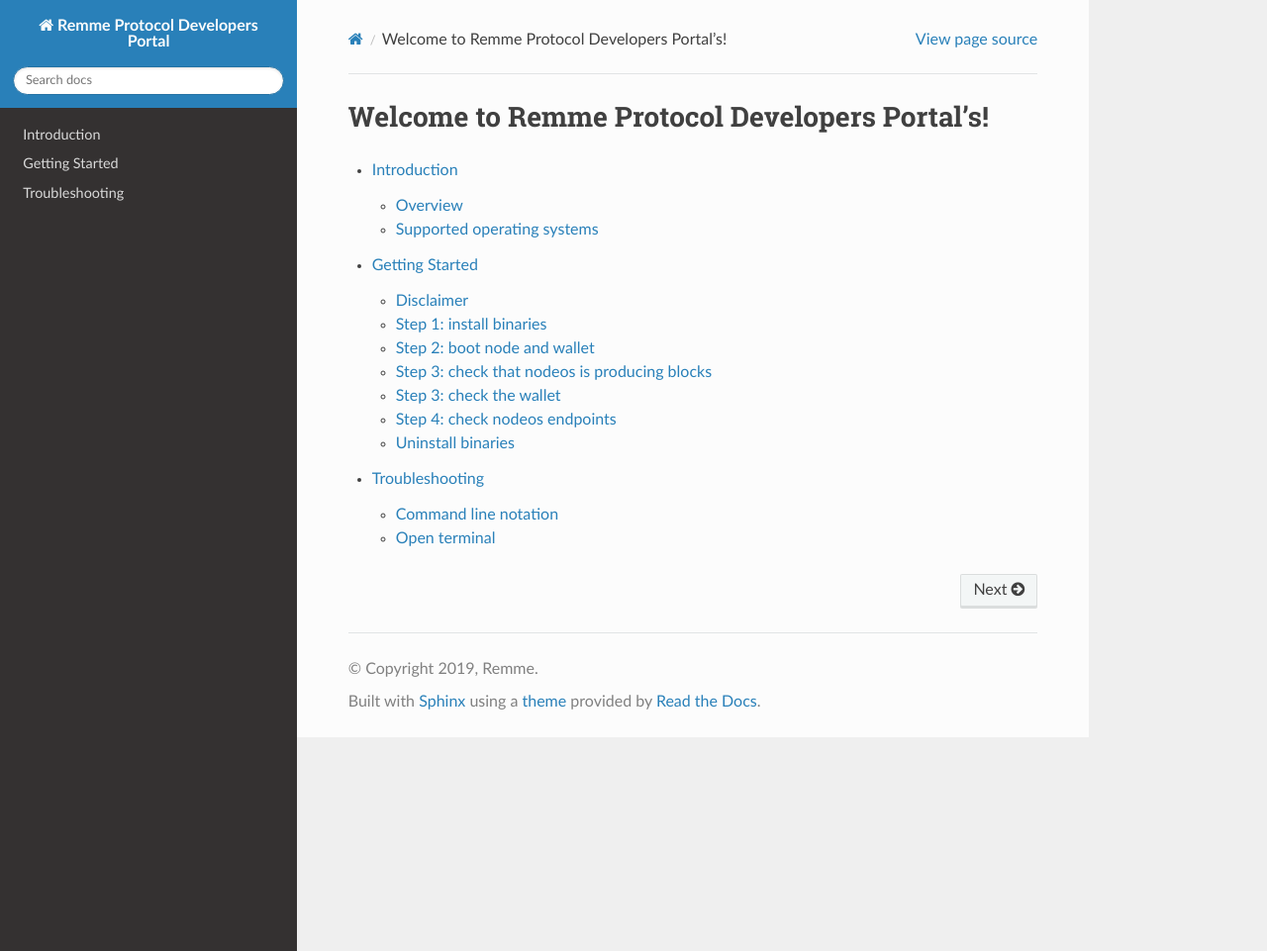
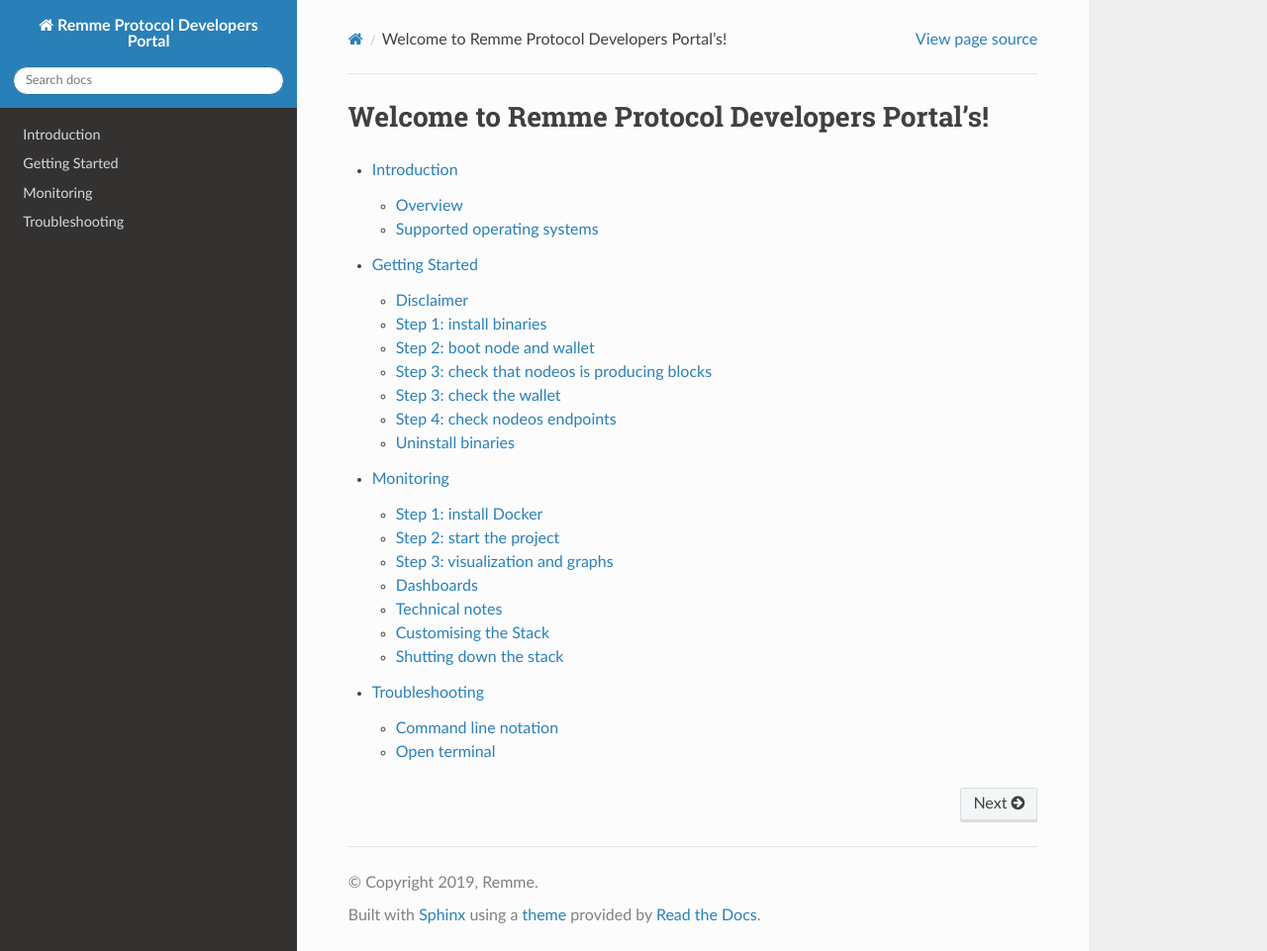
Before and after one commit to Remmeauth/Documentation, a Sphinx documentation site: the page built from docs/source/index.rst, in a window 1280 px wide and 961 px high. Shown: the whole window at 99% size. Built offline with Sphinx 7.4.7 and the Read the Docs theme 2.0.0, drawn with Linux system fonts in a browser that asks for light colours; some of the changed lines change nothing that is shown.

Commit message:
Add monitoring chapter

```diff
--- a/docs/source/index.rst
+++ b/docs/source/index.rst
@@ -11,4 +11,5 @@
 
    introduction
    getting-started
+   monitoring
    troubleshooting
--- /dev/null
+++ b/docs/source/monitoring.rst
@@ -0,0 +1,100 @@
+**********
+Monitoring
+**********
+
+Another option to check if your node has completed a correct setup is through monitoring. While starting the node, the
+monitoring has also been installed and started. Completing this step is required.
+
+Monitoring is a process of tracking application performance to detect and prevent issues that could occur with your
+application on a particular server. For the monitoring, we will use ``ELK stack``. It is an open source, feature-rich
+metrics dashboard and graph editor stack.
+
+Step 1: install Docker
+======================
+
+Ubuntu
+------
+
+.. code-block:: console
+
+    $ curl -fsSL https://download.docker.com/linux/ubuntu/gpg | sudo apt-key add && \
+          sudo add-apt-repository "deb [arch=amd64] https://download.docker.com/linux/ubuntu $(lsb_release -cs) stable" && \
+          sudo apt-get update && sudo apt-get install docker-ce -y && \
+          sudo curl -o /usr/local/bin/docker-compose -L "https://github.com/docker/compose/releases/download/1.23.2/docker-compose-$(uname -s)-$(uname -m)" && \
+          sudo chmod +x /usr/local/bin/docker-compose
+
+Step 2: start the project
+============================
+
+Download the project and start it with the following command:
+
+.. code-block:: console
+
+    $ git clone https://github.com/Remmeauth/protocol-monitoring && \
+          cd protocol-monitoring && \
+          sudo docker-compose -f docker-compose-linux.yml up -d && \
+          curl -X POST "localhost:5601/api/saved_objects/_import" -H "kbn-xsrf: true" --form file=@export.ndjson
+
+Step 3: visualization and graphs
+================================
+
+On confirming the stack is started, navigate to ``Kibana`` at ``http://<ip-address>:5601``.
+
+.. image:: /img/monitoring/kibana-main-page.png
+   :width: 100%
+   :align: center
+   :alt: Kibana main page
+
+To see visualization and graphs, go to ``Dashboards`` -> ``[Metricbeat System] Host overview ECS``.
+
+Dashboards
+==========
+
+The toll named ``Metricbeat`` collects the following data: filesystem per host, system overview, CPU, filesystem,
+memory, network, overview, processes.
+
+Technical notes
+===============
+
+The following summarises some important technical considerations:
+
+1. The ``Elasticsearch`` instances uses a named volume ``esdata`` for data persistence between restarts. It exposes ``HTTP`` port ``9200`` for communication with other containers.
+2. Environment variable defaults can be found in the file ``.env``.
+3. The Elasticsearch container has its memory limited to ``1g``. This can be adjusted using the environment parameter ``ES_MEM_LIMIT``. ``Elasticsearch`` has a heap size of ``1g``. This can be adjusted through the environment variable ``ES_JVM_HEAP`` and should be set to 50% of the ``ES_MEM_LIMIT``. Users may wish to adjust this value on smaller machines.
+4. The Elasticsearch password can be set via the environment variable ``ES_PASSWORD``. This sets the password for the ``Elastic`` and ``Kibana`` user.
+5. The Kibana container exposes the port ``5601``.
+6. All configuration files can be found in the extracted folder ./config.
+7. The Metricbeat container mounts both ``/proc`` and ``/sys/fs/cgroup`` on ``Linux``. This allows ``Metricbeat`` to use the system module report on disk, memory, network and cpu of the host.
+8. On systems with ``POSIX`` file permissions, all Beats configuration files are subject to ownership and file permission checks. The purpose of these checks is to prevent unauthorized users from providing or modifying configurations that are run by the Beat. The owner of the configuration file must be either root or the user who is executing the ``Beat`` process. The permissions on the file must disallow writes by anyone other than the owner. As we mount our configurations from the host, where the user is likely different than that used to run the container and the beat process, we disable this check for all beats with ``-strict.perms=false``.
+
+Customising the Stack
+=====================
+
+With respect to the current example, we have provided a few simple entry points for customisation:
+
+1. The example includes an ``.env`` file listing environment variables which alter the behaviour of the stack. These environment variables allow the user to change:
+
+  a. ``ELASTIC_VERSION`` - the ``Elastic Stack`` version (default 7.2.0)
+  b. ``ES_PASSWORD`` - the password used for authentication with the elastic user. This password is applied for all system users i.e. ``kibana`` and ``logstash_system``. Defaults to ``changeme``.
+  c. ``DEFAULT_INDEX_PATTERN`` - The index pattern used as the default in ``Kibana``. Defaults to ``metricbeat-*``.
+  d. ``ES_MEM_LIMIT`` - The memory limit used for the ``Elasticsearch`` container. Defaults to 1g. Consider reducing for smaller machines.
+  e. ``ES_JVM_HEAP`` - The ``Elasticsearch JVM`` heap size. Defaults to 1024m and should be set to half of the ``ES_MEM_LIMIT``.
+
+2. Modules and Configuration - All configuration to the containers is provided through a mounted ``./config`` directory.
+Where possible, this exploits the dynamic configuration loading capabilities of ``Beats``. For example, an additional
+module could be added by simply adding a file to the directory ``./config/beats/metricbeat/modules.d/`` in the required format.
+
+Shutting down the stack
+=======================
+
+The following command will exit the containers and ensure they are shut down gracefully.
+
+.. code-block:: console
+
+    $ sudo docker-compose -f docker-compose-linux.yml stop
+
+To remove all containers, including their mounted named volumes, use the following command:
+
+.. code-block:: console
+
+    $ sudo docker-compose -f docker-compose-linux.yml down -v
```
Also changed, not shown: docs/source/img/monitoring/kibana-main-page.png (added).
